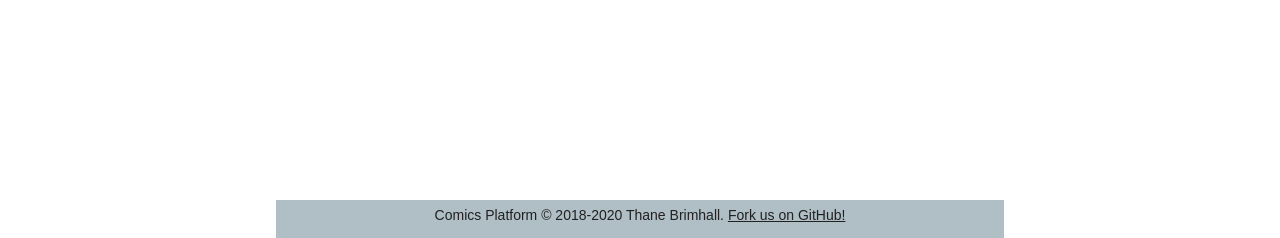
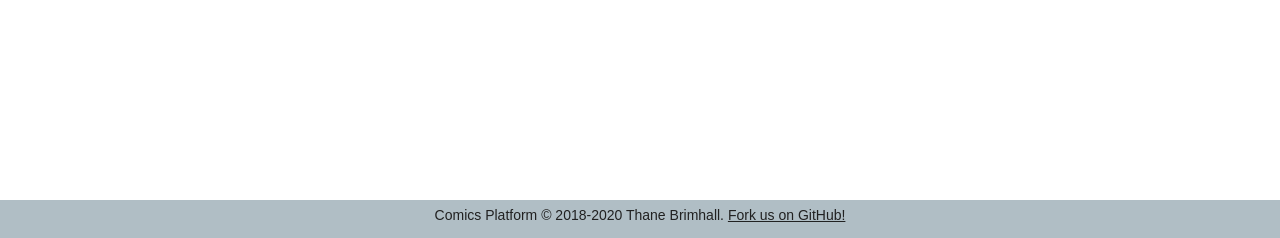
Before and after one commit to pennomi/comics, a Django app: page / in a window 1280 px wide. Shown: the part 562-800 px from the top of the page. Run offline with Django 3.2, Linux system fonts and the light colour scheme; data that the repository does not hold is empty; some libraries are stand-ins or nearby versions.

Commit message:
Fixed footer styling

```diff
--- a/apps/comics/templates/comics/base.html
+++ b/apps/comics/templates/comics/base.html
@@ -100,9 +100,6 @@
             <p>Comics Platform © 2018-2020 Thane Brimhall. <a href="https://github.com/pennomi/comics">Fork us on GitHub!</a></p>
         </div>
     </footer>
-
-    <div class="cta-footer">
-    </div>
 </div>
 
 
--- a/apps/comics/templates/comics/reader.css
+++ b/apps/comics/templates/comics/reader.css
@@ -36,7 +36,6 @@
     --comic-min-width: 320px;  /* 728px because that fits the widest ad size */
     --overflow-extra-width: 82px;  /* Just a comfortable padding for wider screens. */
     --spinner-size: 120px;
-    --ad-height: 0px;
     --navigation-height: 48px;
     /* Most common ad sizes globally:
     300x250 (Medium Rectangle) - 40%
@@ -229,6 +228,7 @@ header {
     min-width: var(--comic-min-width);
     overflow: hidden;
     margin-bottom: calc(var(--paragraph-padding) * 2);
+    user-select: none;
 }
 .header-image {
     width: 33%;
@@ -238,16 +238,6 @@ header {
     color: white !important;
     text-decoration: none;
     margin: var(--paragraph-padding);
-}
-
-.cta-footer {
-    margin-top: calc(100vh - var(--ad-height));
-    width: 100%;
-    max-width: var(--comic-max-width);
-    height: var(--ad-height);
-    max-height: var(--ad-height);
-    position: fixed;
-    background-color: #cccccc;
 }
 
 
@@ -271,7 +261,6 @@ header {
 }
 footer {
     background-color: var(--footer-background-color);
-    max-width: var(--comic-max-width);
     width: 100%;
     overflow: hidden;
     display: flex;
@@ -284,7 +273,11 @@ footer {
 }
 .footer-content {
     padding: 8px;
+    padding-top: calc(var(--paragraph-padding) * 2);
     box-sizing: border-box;
+    display: flex;
+    flex-direction: column;
+    align-items: center;
 }
 .footer-subsection {
     padding: 8px;
@@ -319,6 +312,9 @@ footer a:active {
 /* READER PAGE */
 #staff-text {
     display: none;
+}
+#reader-panel {
+    user-select: none;
 }
 #comic-image-spinner {
     position: absolute;
@@ -360,6 +356,7 @@ footer a:active {
     z-index: 1;
     border: 3px solid black;
     border-bottom: 4px solid var(--tab-inactive-color);
+    user-select: none;
 }
 .tab.active {
     background-color: var(--tab-active-color);
```
